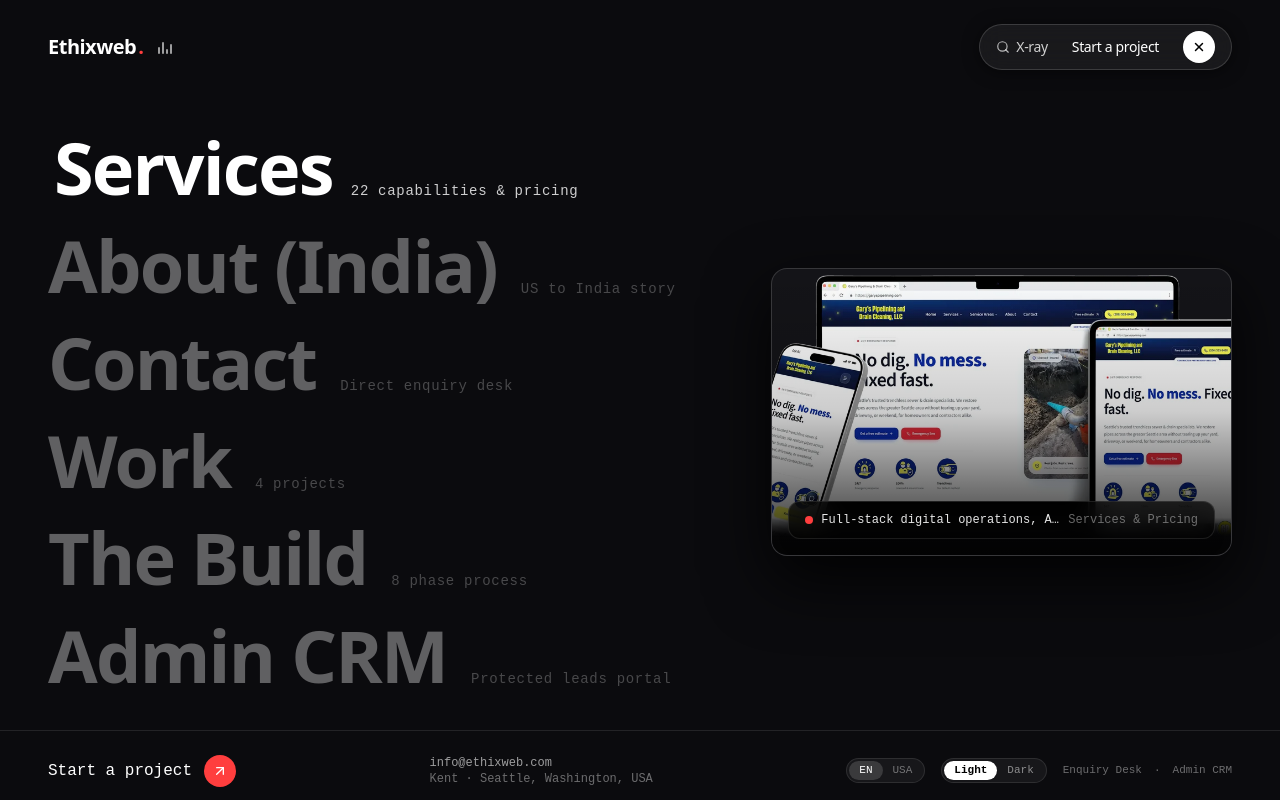
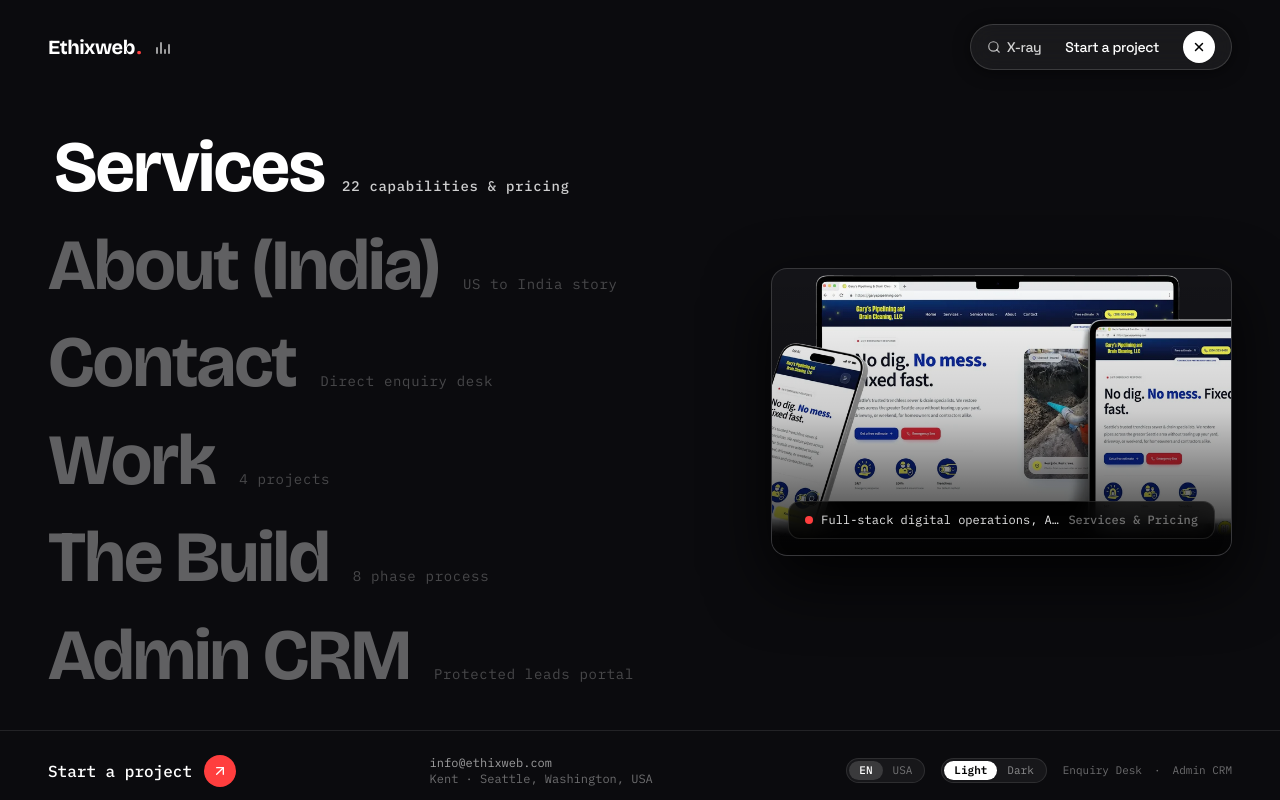
Before and after one commit to abharna27/production-ETHIXWEB, a React (Vite) app: page / in a window 1280 px wide. Both pictures are taken after a click on the button 1216 px from the left and 40 px from the top of the page. Shown: the top 800 px of the page. Built offline with nearby package versions, Linux system fonts and the light colour scheme.

Commit message:
feat: add SelectedWork, Services, ArchitecturalWeb, and Navbar components with updated index.html

```diff
--- a/index.html
+++ b/index.html
@@ -27,12 +27,24 @@
     />
     <link rel="preconnect" href="https://fonts.googleapis.com" />
     <link rel="preconnect" href="https://fonts.gstatic.com" crossorigin />
-
-    <link rel="preload" as="style" href="https://fonts.googleapis.com/css2?..." />
-<link rel="stylesheet" href="https://fonts.googleapis.com/css2?..." media="print" onload="this.media='all'" />
-<noscript><link rel="stylesheet" href="https://fonts.googleapis.com/css2?..." /></noscript>
-
-</head>
+    <link
+      rel="preload"
+      as="style"
+      href="https://fonts.googleapis.com/css2?family=Bricolage+Grotesque:opsz,wght@12..96,400..800&family=Caveat:wght@500;600;700&family=IBM+Plex+Mono:ital,wght@0,400;0,500;0,600;1,400&family=Space+Grotesk:wght@400;500;600;700&display=swap"
+    />
+    <link
+      rel="stylesheet"
+      href="https://fonts.googleapis.com/css2?family=Bricolage+Grotesque:opsz,wght@12..96,400..800&family=Caveat:wght@500;600;700&family=IBM+Plex+Mono:ital,wght@0,400;0,500;0,600;1,400&family=Space+Grotesk:wght@400;500;600;700&display=swap"
+      media="print"
+      onload="this.media='all'"
+    />
+    <noscript>
+      <link
+        rel="stylesheet"
+        href="https://fonts.googleapis.com/css2?family=Bricolage+Grotesque:opsz,wght@12..96,400..800&family=Caveat:wght@500;600;700&family=IBM+Plex+Mono:ital,wght@0,400;0,500;0,600;1,400&family=Space+Grotesk:wght@400;500;600;700&display=swap"
+      />
+    </noscript>
+  </head>
   <body class="antialiased selection:bg-[#ff3e3e] selection:text-white">
     <div id="root"></div>
     <script type="module" src="/src/main.tsx"></script>
--- a/src/components/ArchitecturalWeb.tsx
+++ b/src/components/ArchitecturalWeb.tsx
@@ -200,6 +200,10 @@
               alt=""
               aria-hidden="true"
               draggable={false}
+              width={1234}
+              height={772}
+              loading="eager"
+              decoding="async"
               className="dark:hidden h-full w-full object-contain select-none opacity-90 transition-opacity duration-300"
               style={{
                 filter: "drop-shadow(0 0 2px rgba(192,36,42,0.22)) drop-shadow(0 0 10px rgba(192,36,42,0.08))",
@@ -211,6 +215,10 @@
               alt=""
               aria-hidden="true"
               draggable={false}
+              width={1234}
+              height={772}
+              loading="eager"
+              decoding="async"
               className="hidden dark:block h-full w-full object-contain select-none opacity-90 transition-opacity duration-300"
               style={{
                 filter: "drop-shadow(0 0 4px rgba(255,62,62,0.30)) drop-shadow(0 0 20px rgba(255,62,62,0.15))",
@@ -324,8 +332,11 @@
               <img
                 src={emblemImg}
                 alt="Ethixweb Hub Emblem"
+                width={48}
+                height={48}
+                loading="eager"
+                decoding="async"
                 className="h-9 w-9 sm:h-11 sm:w-11 object-contain drop-shadow-[0_4px_14px_rgba(255,62,62,0.45)]"
-                loading="eager"
               />
             </div>
           </div>
--- a/src/components/Navbar.tsx
+++ b/src/components/Navbar.tsx
@@ -580,6 +580,10 @@
                         <img
                           src={MENU_ITEMS[hoveredIndex].image}
                           alt={MENU_ITEMS[hoveredIndex].label}
+                          width={600}
+                          height={400}
+                          loading="lazy"
+                          decoding="async"
                           className="w-full h-full object-cover object-top"
                         />
                         {/* Soft architectural vignette */}
--- a/src/components/SelectedWork.tsx
+++ b/src/components/SelectedWork.tsx
@@ -96,7 +96,10 @@
                     <img
                       src={study.image}
                       alt={study.client}
+                      width={1024}
+                      height={768}
                       loading="lazy"
+                      decoding="async"
                       className="h-full w-full object-cover object-top transition-transform duration-[1200ms] ease-[var(--ease-lens)] group-hover:scale-105"
                     />
                     <div className="pointer-events-none absolute inset-0 bg-gradient-to-t from-paper-2/40 via-transparent to-transparent opacity-60" />
--- a/src/components/Services.tsx
+++ b/src/components/Services.tsx
@@ -90,6 +90,8 @@
                         src={bgImg}
                         alt=""
                         aria-hidden="true"
+                        loading="lazy"
+                        decoding="async"
                         className={`h-full w-full object-cover object-center transition-all duration-700 ease-[var(--ease-lens)] ${
                           isExpanded
                             ? "scale-105 opacity-100 filter-none"
```
